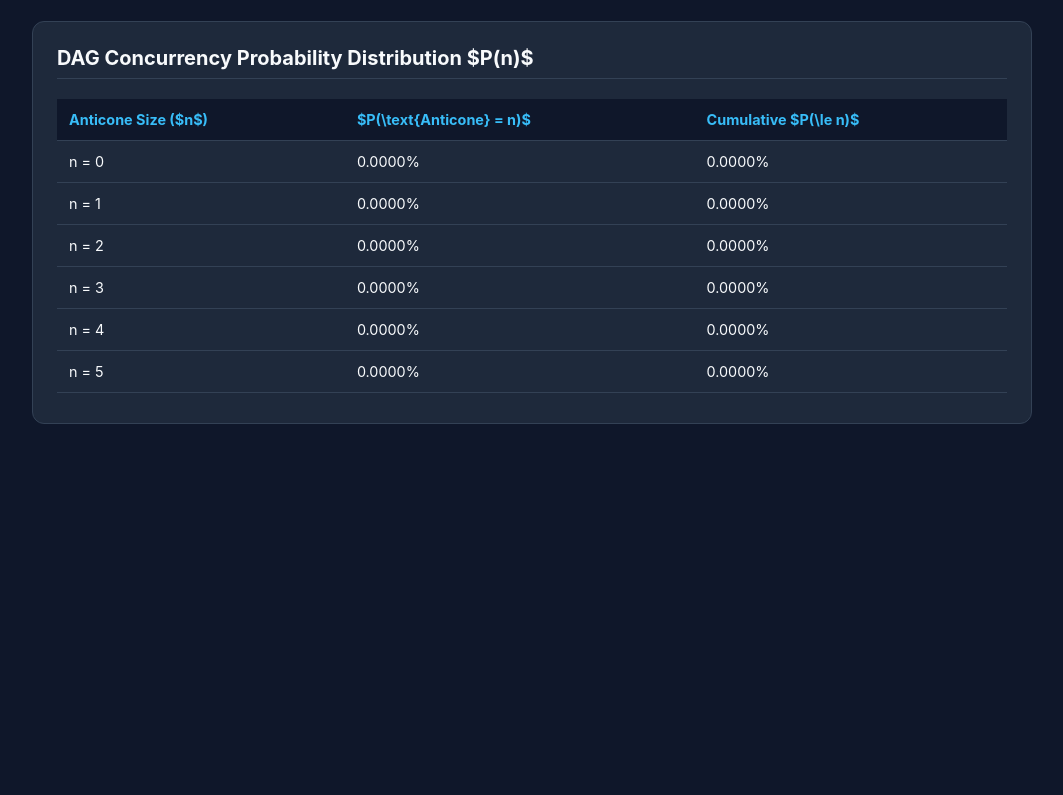
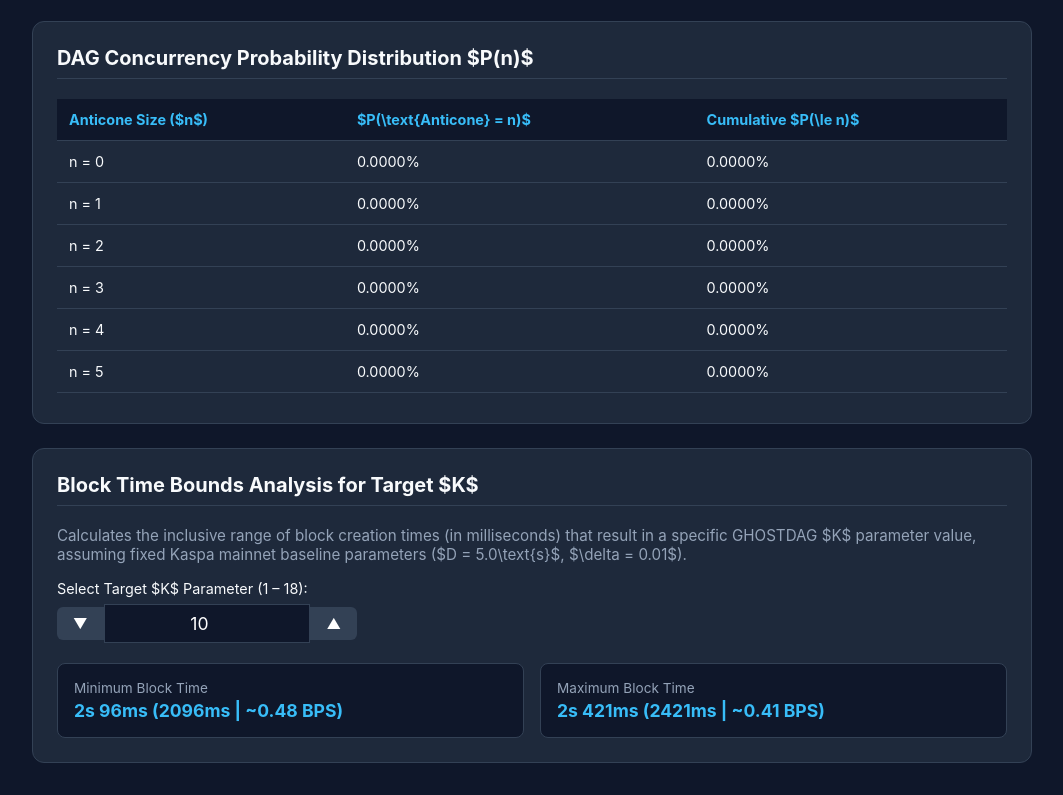
Before and after one commit to kaspaFacts/lab, a plain HTML site: page index.html in a window 1280 px wide. Shown: the part 945-1740 px from the top of the page, without its empty margins (108-1171 px from the left). Before the commit the page ends 1401 px from the top, so only its background shows below. Drawn offline with nearby package versions, Linux system fonts and the light colour scheme.

Commit message:
Add Block Time Bounds Analysis section
Added a dedicated section for Block Time Bounds Analysis, including input for target K and metrics for minimum and maximum block times.

```diff
--- a/index.html
+++ b/index.html
@@ -81,12 +81,6 @@
             <span class="value" id="res-tail">--</span>
           </div>
         </div>
-
-        <div id="bounds-container" class="bounds-box">
-          <h3>Block Time Bounds for $K$ = <span id="bounds-k-target">--</span></h3>
-          <p><strong>Min Block Time:</strong> <span id="res-min-ms">--</span></p>
-          <p><strong>Max Block Time:</strong> <span id="res-max-ms">--</span></p>
-        </div>
       </section>
 
       <!-- PROBABILITY DISTRIBUTION CHART -->
@@ -113,6 +107,35 @@
               <!-- Rendered via JS -->
             </tbody>
           </table>
+        </div>
+      </section>
+
+      <!-- DEDICATED BLOCK TIME BOUNDS SECTION -->
+      <section class="card full-width">
+        <h2>Block Time Bounds Analysis for Target $K$</h2>
+        <p class="subtitle" style="text-align: left; margin-bottom: 1rem;">
+          Calculates the inclusive range of block creation times (in milliseconds) that result in a specific GHOSTDAG $K$ parameter value, assuming fixed Kaspa mainnet baseline parameters ($D = 5.0\text{s}$, $\delta = 0.01$).
+        </p>
+
+        <div class="input-group" style="max-width: 300px;">
+          <label for="target-k-input">Select Target $K$ Parameter (1 – 18):</label>
+          <div class="stepper">
+            <button type="button" class="btn-step" onclick="adjustTargetK(-1)">▼</button>
+            <input type="number" id="target-k-input" min="1" max="18" value="10" oninput="updateBoundsSection()" />
+            <button type="button" class="btn-step" onclick="adjustTargetK(1)">▲</button>
+          </div>
+        </div>
+
+        <div class="metrics" style="grid-template-columns: repeat(auto-fit, minmax(220px, 1fr)); margin-top: 1rem;">
+          <div class="metric-box">
+            <span class="label">Minimum Block Time</span>
+            <span class="value" id="res-min-ms" style="font-size: 1.1rem;">--</span>
+          </div>
+
+          <div class="metric-box">
+            <span class="label">Maximum Block Time</span>
+            <span class="value" id="res-max-ms" style="font-size: 1.1rem;">--</span>
+          </div>
         </div>
       </section>
     </main>
@@ -200,7 +223,7 @@
       if (minutes === 0) return ms > 0 ? `${secs}s ${ms}ms` : `${secs}s`;
 
       const parts = [`${minutes}m`, `${secs}s`];
-      if (ms > 0) parts.push(`${ms}ms`);
+      if (ms > 0) parts.append(`${ms}ms`);
       return parts.join(' ');
     }
 
@@ -217,6 +240,26 @@
       val = Math.max(0.0001, val + delta);
       input.value = field === 'bps' ? Math.round(val) : val.toFixed(1);
       onParamChange();
+    }
+
+    function adjustTargetK(delta) {
+      const input = document.getElementById('target-k-input');
+      let val = parseInt(input.value) || 10;
+      val = Math.max(1, Math.min(18, val + delta));
+      input.value = val;
+      updateBoundsSection();
+    }
+
+    function updateBoundsSection() {
+      const targetK = parseInt(document.getElementById('target-k-input').value);
+      if (targetK >= 1 && targetK <= 18) {
+        const bounds = blockTimeMsBoundsForK(targetK);
+        document.getElementById('res-min-ms').innerText = `${formatDuration(bounds.minMs)} (${bounds.minMs}ms | ~${(1000/bounds.minMs).toFixed(2)} BPS)`;
+        document.getElementById('res-max-ms').innerText = `${formatDuration(bounds.maxMs)} (${bounds.maxMs}ms | ~${(1000/bounds.maxMs).toFixed(2)} BPS)`;
+      } else {
+        document.getElementById('res-min-ms').innerText = 'Out of range (1-18)';
+        document.getElementById('res-max-ms').innerText = 'Out of range (1-18)';
+      }
     }
 
     function onParamChange() {
@@ -305,17 +348,11 @@
       document.getElementById('res-x').innerText = x.toFixed(4);
       document.getElementById('res-tail').innerText = (actualTail * 100).toFixed(4) + '%';
 
-      // Display Bounds (if K is within 1..18 range)
-      const boundsContainer = document.getElementById('bounds-container');
+      // Automatically sync target K input for the bounds section if within range
       if (k >= 1 && k <= 18) {
-        const bounds = blockTimeMsBoundsForK(k);
-        document.getElementById('bounds-k-target').innerText = k;
-        document.getElementById('res-min-ms').innerText = `${formatDuration(bounds.minMs)} (${bounds.minMs}ms | ~${(1000/bounds.minMs).toFixed(2)} BPS)`;
-        document.getElementById('res-max-ms').innerText = `${formatDuration(bounds.maxMs)} (${bounds.maxMs}ms | ~${(1000/bounds.maxMs).toFixed(2)} BPS)`;
-        boundsContainer.style.display = 'block';
-      } else {
-        boundsContainer.style.display = 'none';
+        document.getElementById('target-k-input').value = k;
       }
+      updateBoundsSection();
 
       // Display Probability Distribution Table & Chart Data
       const tbody = document.getElementById('dist-tbody');
```
